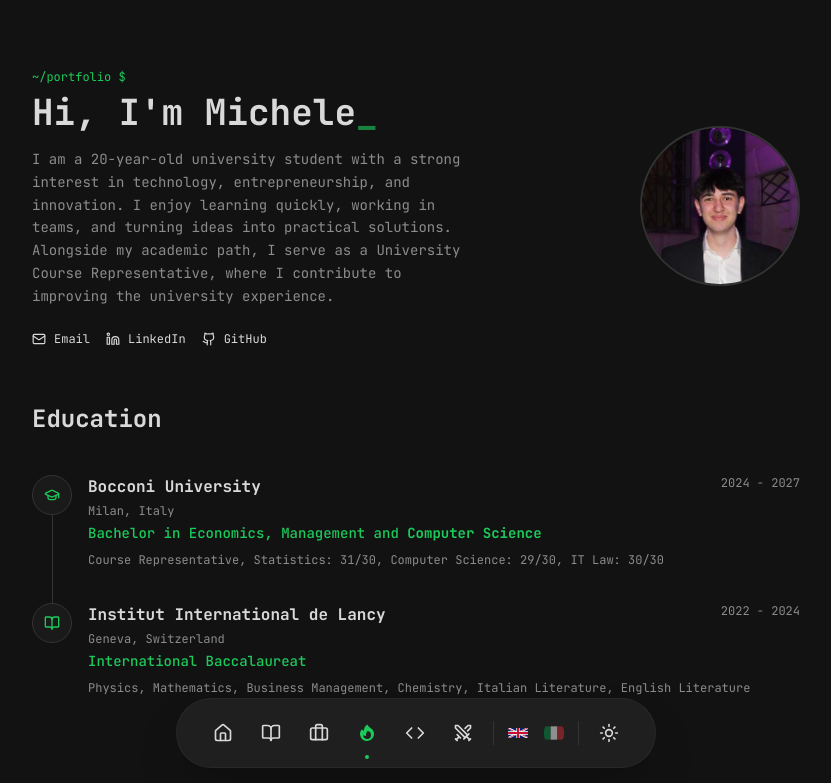
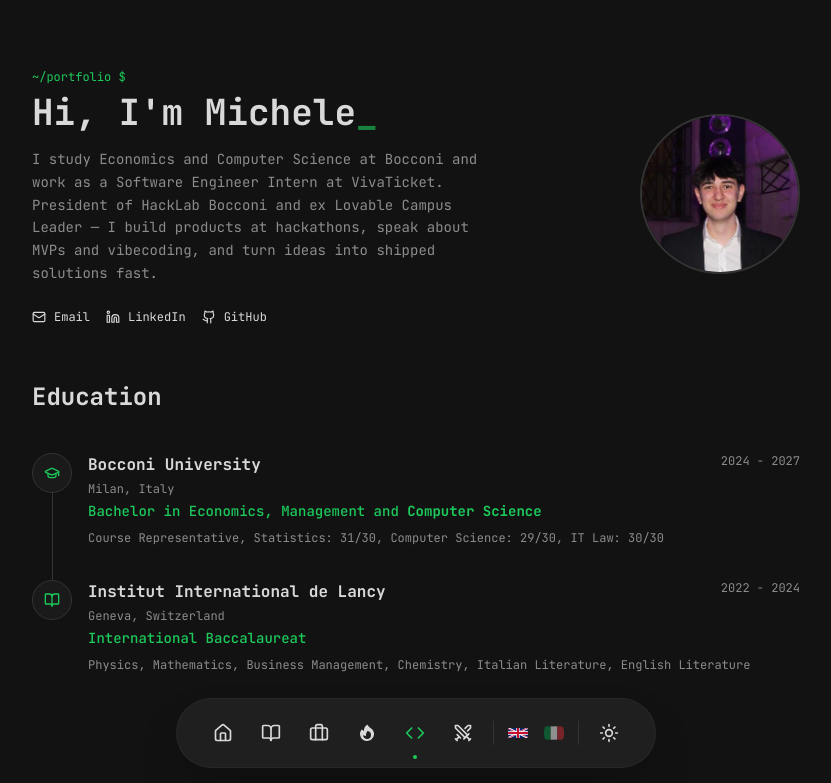
Before and after one commit to mfmatozza/portfolio, a React (Vite) app: page / in a window 1280 px wide. Shown: the top 783 px of the page, without its empty margins (224-1055 px from the left). Built offline with nearby package versions, Linux system fonts and the light colour scheme.

Commit message:
Changes
Co-authored-by: mfmatozza <256652541+mfmatozza@users.noreply.github.com>

```diff
--- a/src/components/Hero.tsx
+++ b/src/components/Hero.tsx
@@ -23,10 +23,16 @@ export const Hero = () => {
     return () => clearInterval(typingInterval);
   }, [fullText]);
 
+  const tagline =
+    lang === "it"
+      ? "Economia & Informatica @ Bocconi · SWE Intern @ VivaTicket"
+      : "Economics & Computer Science @ Bocconi · SWE Intern @ VivaTicket";
+
   const intro =
     lang === "it"
-      ? "Sono uno studente universitario di 20 anni con un forte interesse per la tecnologia, l'imprenditorialità e l'innovazione. Mi piace imparare velocemente, lavorare in team e trasformare le idee in soluzioni concrete. Oltre al percorso accademico, ricopro il ruolo di Rappresentante di Corso, contribuendo a migliorare l'esperienza universitaria."
-      : "I am a 20-year-old university student with a strong interest in technology, entrepreneurship, and innovation. I enjoy learning quickly, working in teams, and turning ideas into practical solutions. Alongside my academic path, I serve as a University Course Representative, where I contribute to improving the university experience.";
+      ? "Studio Economia e Informatica alla Bocconi e lavoro come Software Engineer Intern in VivaTicket. Sono Presidente di HackLab Bocconi ed ex Lovable Campus Leader: costruisco prodotti agli hackathon, tengo talk su MVP e vibecoding, e trasformo le idee in soluzioni concrete in tempi brevi."
+      : "I study Economics and Computer Science at Bocconi and work as a Software Engineer Intern at VivaTicket. President of HackLab Bocconi and ex Lovable Campus Leader — I build products at hackathons, speak about MVPs and vibecoding, and turn ideas into shipped solutions fast.";
+
 
   return (
     <section id="home" className="flex items-center justify-center px-6 pt-16 pb-4">
```
